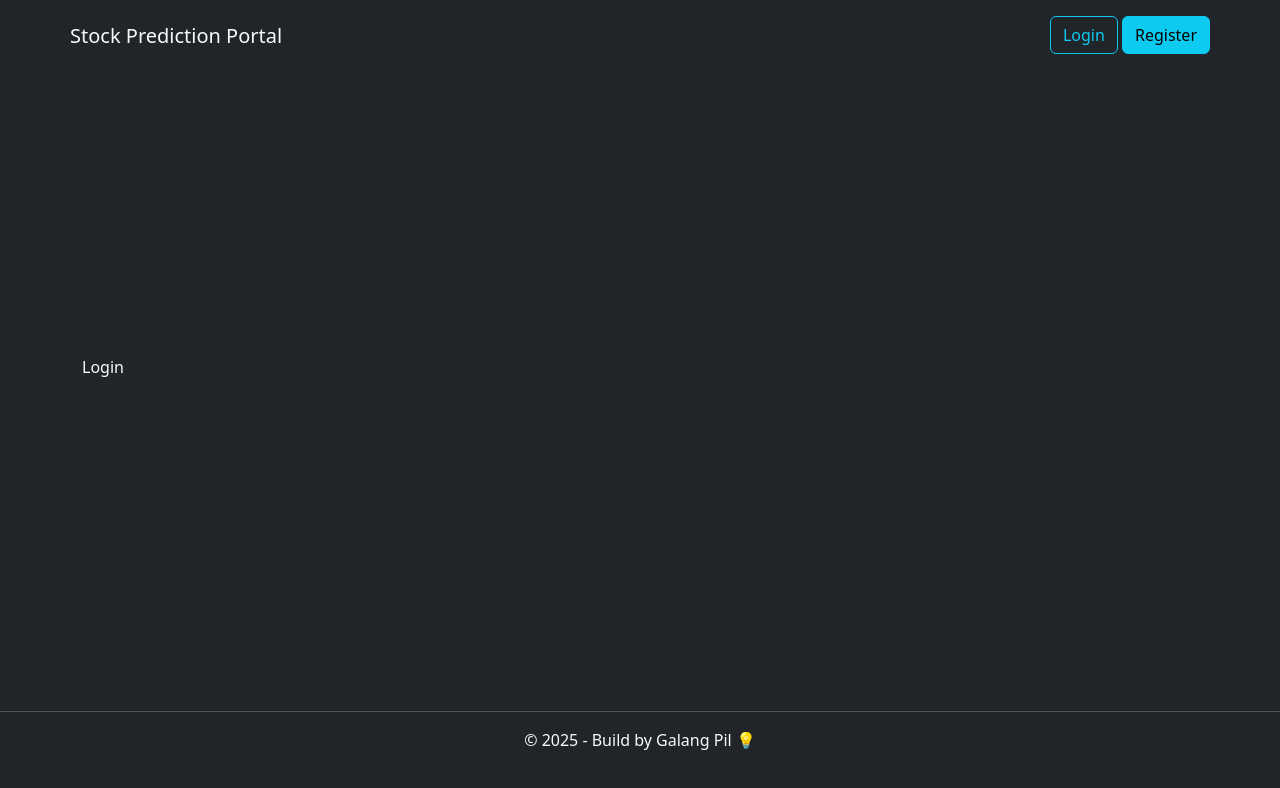
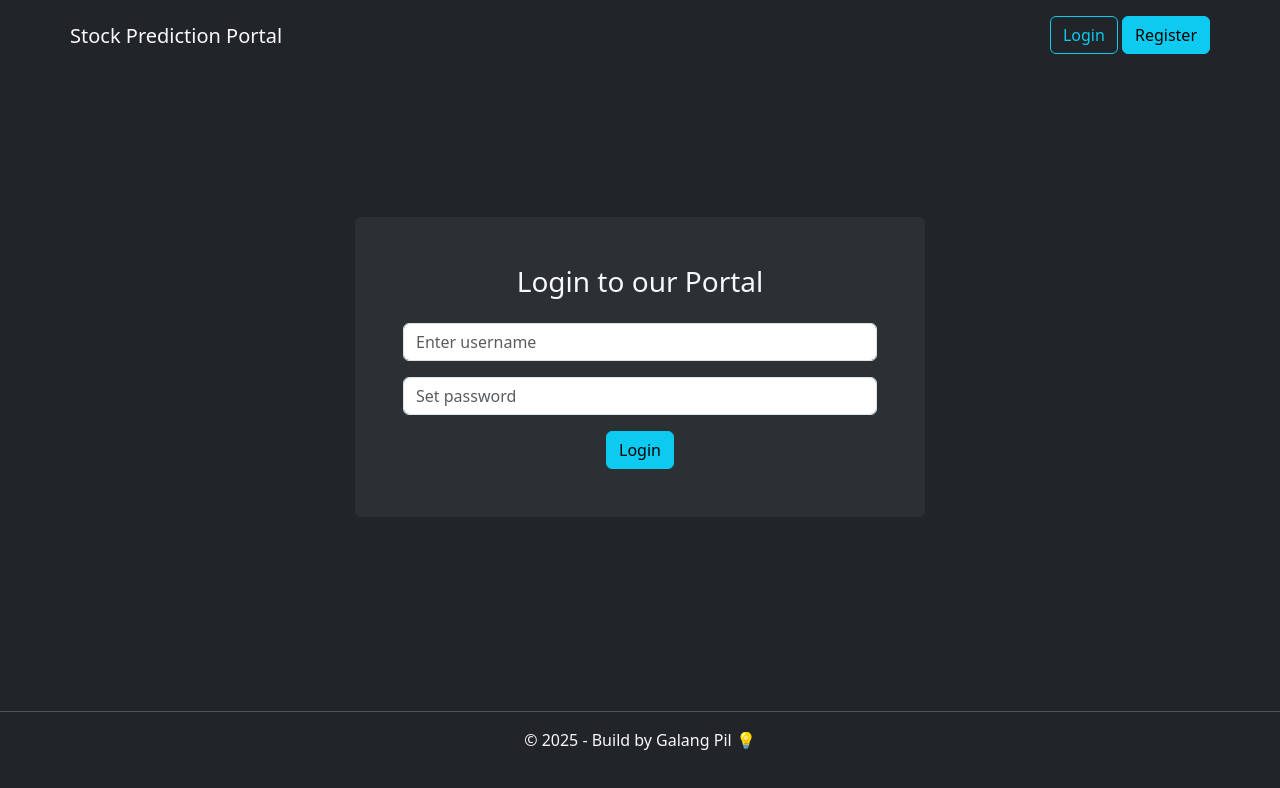
Before and after one commit to galangpiliang/stock-prediction-portal, a React (Vite) app in the folder frontend-react/: page /login in a window 1280 px wide. Shown: the top 788 px of the page. Built offline with nearby package versions, Linux system fonts and the light colour scheme.

Commit message:
Login API Request and Error Handling

```diff
--- a/frontend-react/src/components/Login.jsx
+++ b/frontend-react/src/components/Login.jsx
@@ -1,9 +1,74 @@
-import React from 'react'
+import React, {useState} from 'react'
+import axios from 'axios'
+import { FontAwesomeIcon } from '@fortawesome/react-fontawesome'
+import { faSpinner } from '@fortawesome/free-solid-svg-icons'
+import { useNavigate } from 'react-router-dom'
 
 const Login = () => {
-  return (
-    <div className='container text-light'>Login</div>
-  )
+    const [username, SetUsername] = useState('')
+    const [password, SetPassword] = useState('')
+    const [error, SetError] = useState('')
+    const [success, SetSuccess] = useState(false)
+    const [loading, SetLoading] = useState(false)
+    const navigate = useNavigate()
+
+    const handleLogin = async (e) =>{
+        e.preventDefault()
+        SetLoading(true)
+
+        const userData = {
+            username, password
+        }
+
+        try {
+            SetSuccess(false)
+            SetError('')
+            const response = await axios.post('http://127.0.0.1:8000/api/v1/token/', userData)
+            localStorage.setItem('accessToken', response.data.access)
+            localStorage.setItem('refreshToken', response.data.refresh)
+            console.log('Login successful')
+            SetSuccess(true)
+            navigate('/')
+        } catch (error) {
+            console.error('Invalid Credentials')
+            SetError('Invalid Credentials')
+        }finally{
+            SetLoading(false)
+        }
+    }
+
+    return (
+        <>
+            <div className="container">
+                <div className="row justify-content-center">
+                    <div className="col-md-6 bg-light-dark p-5 rounded">
+                        <h3 className="text-light text-center mb-4">Login to our Portal</h3>
+                        <form onSubmit={handleLogin}>
+                            <div className="mb-3">
+                                <input type="text" className="form-control" placeholder='Enter username' value={username} onChange={(e) => SetUsername(e.target.value)}/>
+                            </div>
+                            <div className="mb-3">
+                                <input type="password" className="form-control" placeholder='Set password' value={password} onChange={(e) => SetPassword(e.target.value)}/>
+                            </div>
+                            {
+                                error &&
+                                <div className="text-warning mt-1">
+                                    {error}
+                                </div>
+                            }
+                            {
+                                loading ? (
+                                    <button type='submit' className="btn btn-info d-block mx-auto mt-1" disabled><FontAwesomeIcon icon={faSpinner} spin /> Logging in...</button>
+                                ) : (
+                                    <button type='submit' className="btn btn-info d-block mx-auto mt-1">Login</button>
+                                )
+                            }
+                        </form>
+                    </div>
+                </div>
+            </div>
+        </>
+    )
 }
 
 export default Login
--- a/frontend-react/src/components/Register.jsx
+++ b/frontend-react/src/components/Register.jsx
@@ -52,7 +52,7 @@
                             <div className="mb-3">
                                <input type="email" className="form-control" placeholder='Enter email address' value={email} onChange={(e) => SetEmail(e.target.value)}/>
                                 { errors.email &&
-                                    <div class="text-warning mt-1">
+                                    <div className="text-warning mt-1">
                                         {errors.email}
                                     </div>
                                 }
@@ -60,7 +60,7 @@
                             <div className="mb-3">
                                 <input type="password" className="form-control" placeholder='Set password' value={password} onChange={(e) => SetPassword(e.target.value)}/>
                                 { errors.password &&
-                                    <div class="text-warning mt-1">
+                                    <div className="text-warning mt-1">
                                         {errors.password}
                                     </div>
                                 }
```
